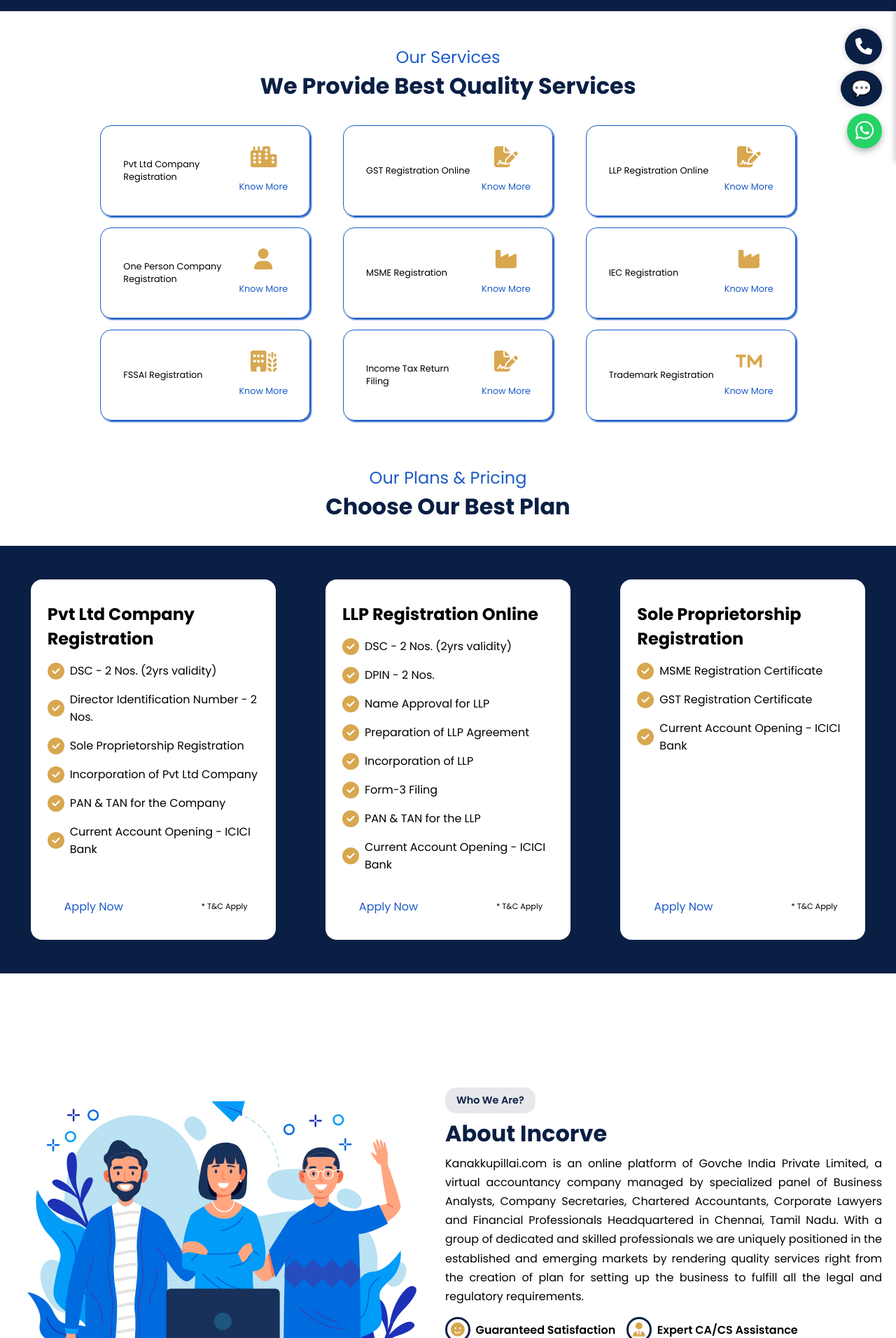
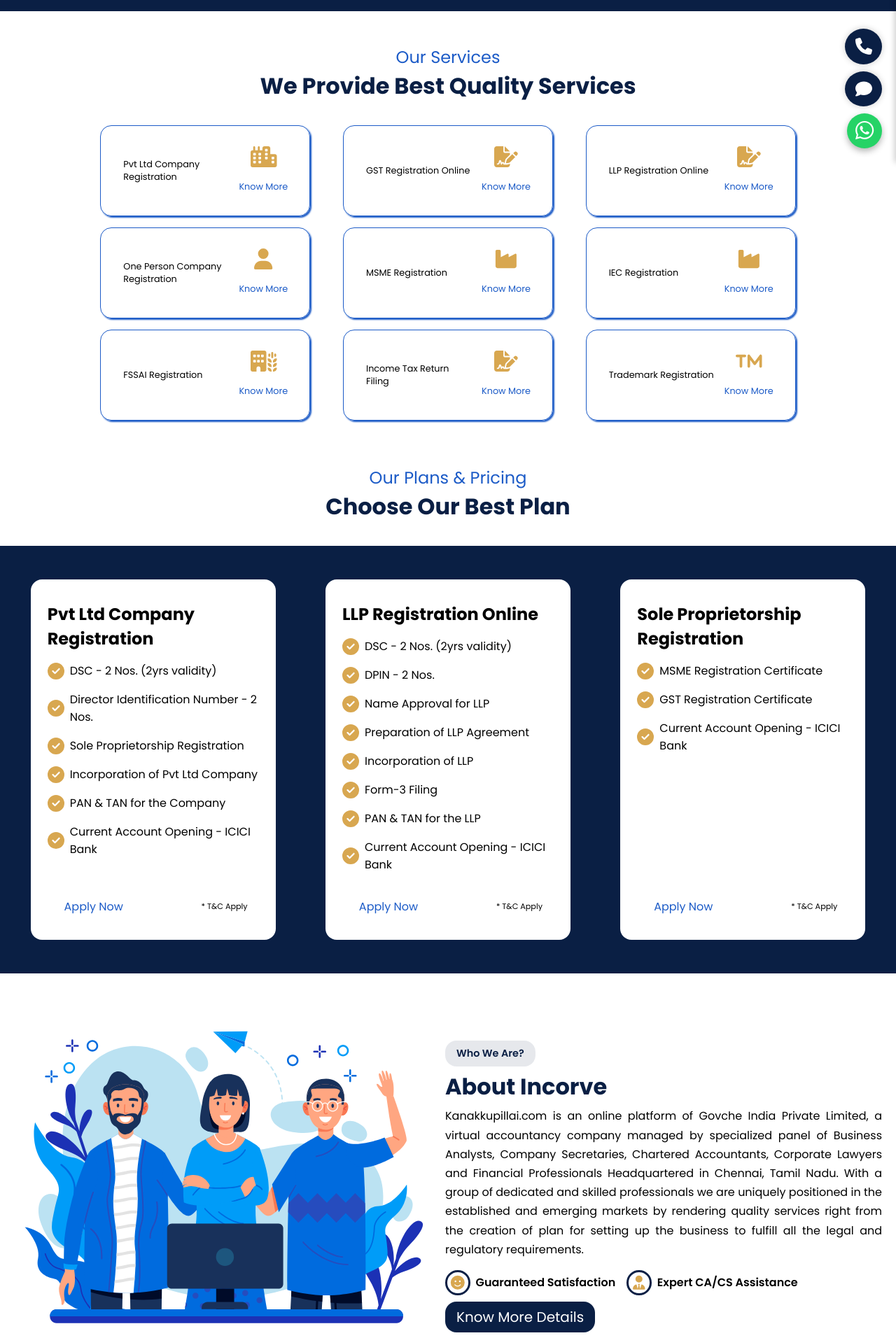
Before and after one commit to merchantai/incorvo, a Vue app: page / in a window 1280 px wide. Shown: the part 568-2480 px from the top of the page at 70% size. Built offline with nearby package versions, Linux system fonts and the light colour scheme.

Commit message:
completed homepage

```diff
--- a/src/components/FloatingContactForm.vue
+++ b/src/components/FloatingContactForm.vue
@@ -1,9 +1,9 @@
 <template>
     <div>
       <!-- Floating Icon/Button -->
-      <div class="contact-toggle" @click="showForm = !showForm">
-        💬
-      </div>
+       <div class="contact-toggle" @click="showForm = !showForm">
+         <font-awesome-icon :icon="faComment"/>
+       </div>
 
       <!-- Popup Form -->
       <Transition name="fade-slide">
@@ -18,7 +18,7 @@
   <script setup>
   import { ref } from 'vue'
   import ContactForm from './ContactForm.vue'
-import { faClose } from '@fortawesome/free-solid-svg-icons';
+import { faClose, faComment } from '@fortawesome/free-solid-svg-icons';
 
   const showForm = ref(false)
   </script>
@@ -35,8 +35,14 @@ import { faClose } from '@fortawesome/free-solid-svg-icons';
     border-radius: 50%;
     text-align: center;
     cursor: pointer;
+    height: 50px;
+    width: 50px;
+    aspect-ratio: 1;
     z-index: 999;
     box-shadow: 0 0 10px rgba(0,0,0,0.2);
+    display: flex;
+    align-items: center;
+    justify-content: center;
   }
 
   .popup-form {
--- a/src/views/HomeView.vue
+++ b/src/views/HomeView.vue
@@ -153,7 +153,7 @@ import {
           </div>
         </div>
         <div class="card-cta">
-          <a class="card-apply-cta" href="#">Apply Now</a>
+          <router-link class="card-apply-cta" :to="{name: 'Pvt-Ltd-Company-Registration'}">Apply Now</router-link>
           <p class="card-tc">* T&C Apply</p>
         </div>
       </div>
@@ -194,7 +194,7 @@ import {
           </div>
         </div>
         <div class="card-cta">
-          <a class="card-apply-cta" href="#">Apply Now</a>
+          <router-link class="card-apply-cta" :to="{name: 'LLP-Registration-Online'}">Apply Now</router-link>
           <p class="card-tc">* T&C Apply</p>
         </div>
       </div>
@@ -215,7 +215,7 @@ import {
           </div>
         </div>
         <div class="card-cta">
-          <a class="card-apply-cta" href="#">Apply Now</a>
+          <router-link class="card-apply-cta" :to="{name: 'Sol-Proprietorship-Registration'}">Apply Now</router-link>
           <p class="card-tc">* T&C Apply</p>
         </div>
       </div>
@@ -247,7 +247,7 @@ import {
           <p class="about-icon-text">Expert CA/CS Assistance</p>
         </div>
       </div>
-      <button class="about-cta">Know More Details</button>
+      <router-link :to="{name: 'about-us'}" class="about-cta">Know More Details</router-link>
     </div>
   </div>
   <div class="choose">
@@ -613,6 +613,7 @@ import {
   border-radius: var(--radius-large);
   margin-top: 1rem;
   cursor: pointer;
+  text-decoration: none;
 }
 .about-cta:hover {
   background-color: var(--primary-light-color);
```
Also changed, not shown: src/assets/images/decoration/about-us.svg.
